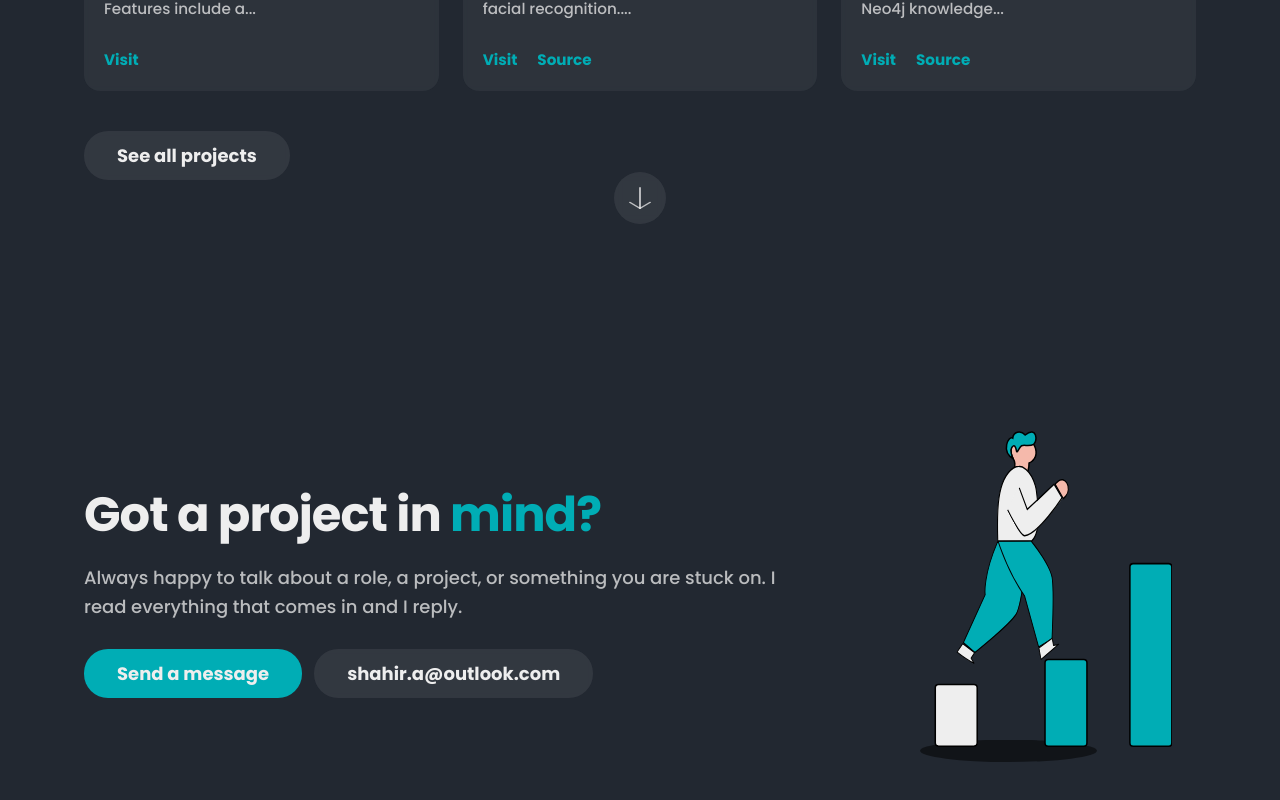
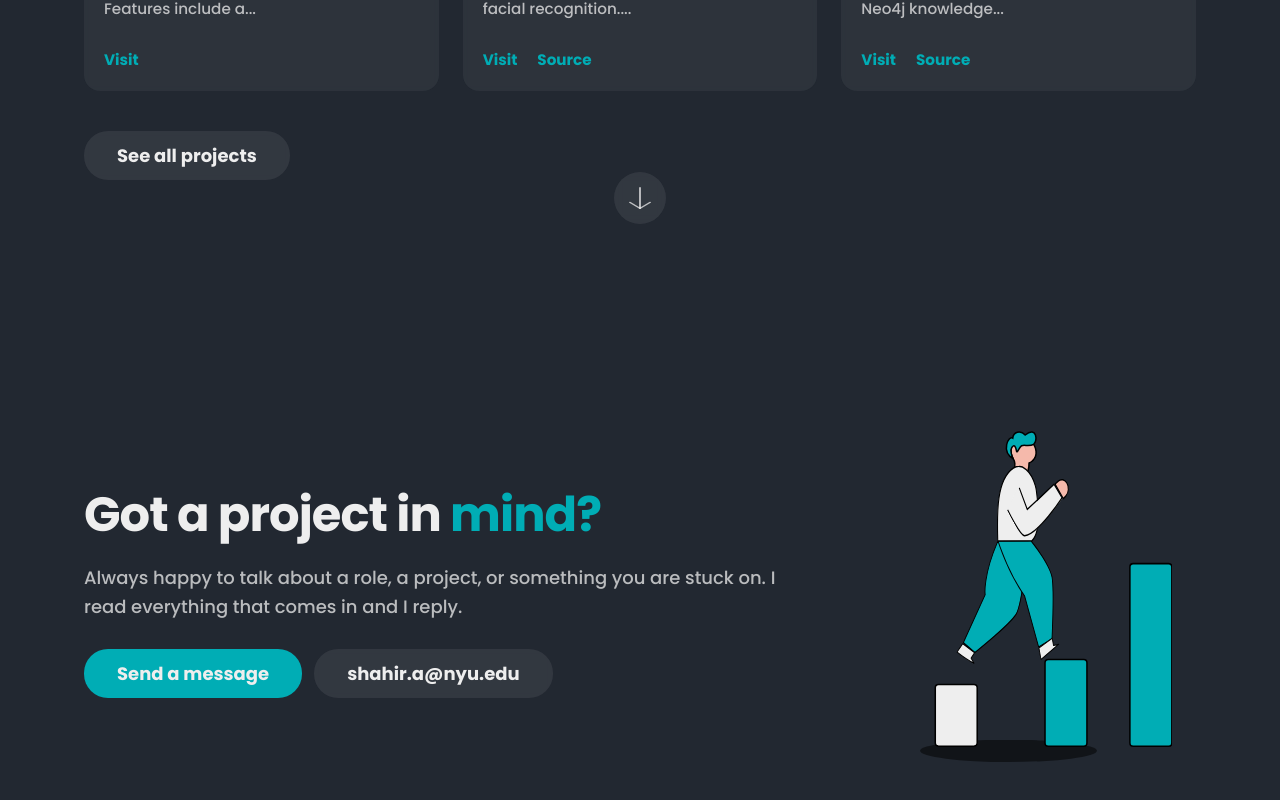
Before and after one commit to Shahir-47/shahirahmed.com, a Next.js app: page / in a window 1280 px wide. Shown: the part 2027-2827 px from the top of the page. Built offline with nearby package versions, Linux system fonts and the light colour scheme; what @mui/material-nextjs would draw is missing.

Commit message:
fix: update email address from outlook.com to nyu.edu across multiple files

```diff
--- a/public/llms.json
+++ b/public/llms.json
@@ -8,7 +8,7 @@
 		"location": "United States",
 		"summary": "Software Engineer building full-stack products with React, Next.js, TypeScript, Spring Boot, Python, FastAPI, PostgreSQL, and Firebase. Recent projects include GrabPic, PaperPulse, and BitTorrent Client JS.",
 		"website": "https://www.shahirahmed.com",
-		"email": "shahir.a@outlook.com",
+		"email": "shahir.a@nyu.edu",
 		"social": {
 			"github": "https://github.com/Shahir-47",
 			"linkedin": "https://www.linkedin.com/in/shahir47/",
--- a/src/app/contact/page.jsx
+++ b/src/app/contact/page.jsx
@@ -45,7 +45,7 @@ const contactPageJsonLd = {
 		"@id": `${siteUrl}/#person`,
 		contactPoint: {
 			"@type": "ContactPoint",
-			email: "shahir.a@outlook.com",
+			email: "shahir.a@nyu.edu",
 			contactType: "professional inquiries",
 			availableLanguage: "English",
 		},
--- a/src/app/layout.jsx
+++ b/src/app/layout.jsx
@@ -298,7 +298,7 @@ const jsonLd = {
 				"https://devpost.com/Shahir-47",
 				"https://instagram.com/shahirahmed._",
 			],
-			email: "shahir.a@outlook.com",
+			email: "shahir.a@nyu.edu",
 		},
 		{
 			"@type": "ProfilePage",
--- a/src/components/ContactMe.jsx
+++ b/src/components/ContactMe.jsx
@@ -49,7 +49,7 @@ const ContactMe = () => {
 				() => {
 					setSending(false);
 					setStatus(
-						"Something went wrong. You can email me directly at shahir.a@outlook.com."
+						"Something went wrong. You can email me directly at shahir.a@nyu.edu."
 					);
 				}
 			);
--- a/src/components/HomePage.jsx
+++ b/src/components/HomePage.jsx
@@ -227,8 +227,8 @@ const HomePage = () => {
 							<Link className="btn btn-primary" href="/contact">
 								Send a message
 							</Link>
-							<a className="btn btn-ghost" href="mailto:shahir.a@outlook.com">
-								shahir.a@outlook.com
+							<a className="btn btn-ghost" href="mailto:shahir.a@nyu.edu">
+								shahir.a@nyu.edu
 							</a>
 						</div>
 					</div>
--- a/src/components/SocialIcons.jsx
+++ b/src/components/SocialIcons.jsx
@@ -5,7 +5,7 @@ const SocialIcons = () => {
 	return (
 		<div className="social-icons">
 			<a
-				href="mailto:shahir.a@outlook.com"
+				href="mailto:shahir.a@nyu.edu"
 				target="_blank"
 				rel="noopener noreferrer"
 				className="icon-container"
```
Also changed, not shown: public/.well-known/ai-plugin.json, public/humans.txt, public/llms.txt, 1 other file (tests, documents, lock files or other folders).
